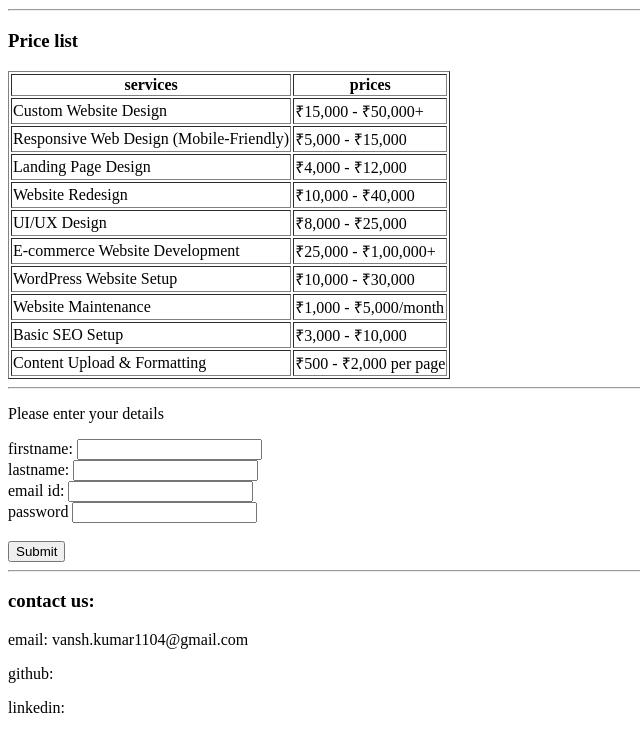
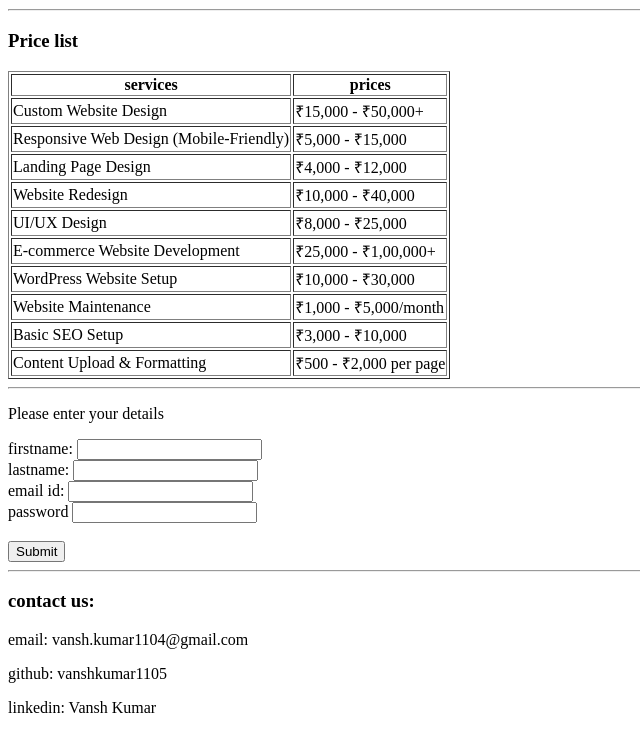
Before and after one commit to Vanshkumar1105/htmlwebpage, a plain HTML site: page index.html in a window 1280 px wide. Shown: the part 1178-1911 px from the top of the page, without its empty margins (0-640 px from the left). Drawn offline with Linux system fonts and the light colour scheme.

Commit message:
Update index.html

```diff
--- a/index.html
+++ b/index.html
@@ -121,8 +121,8 @@
     <footer>
         <p><h3 id="contact">contact us:</h3></p>
         <p>email: vansh.kumar1104@gmail.com</p>
-        <p>github:</p>
-        <p>linkedin:</p>
+        <p>github: vanshkumar1105</p>
+        <p>linkedin: Vansh Kumar</p>
     </footer>
 </body>
 </html>
```
